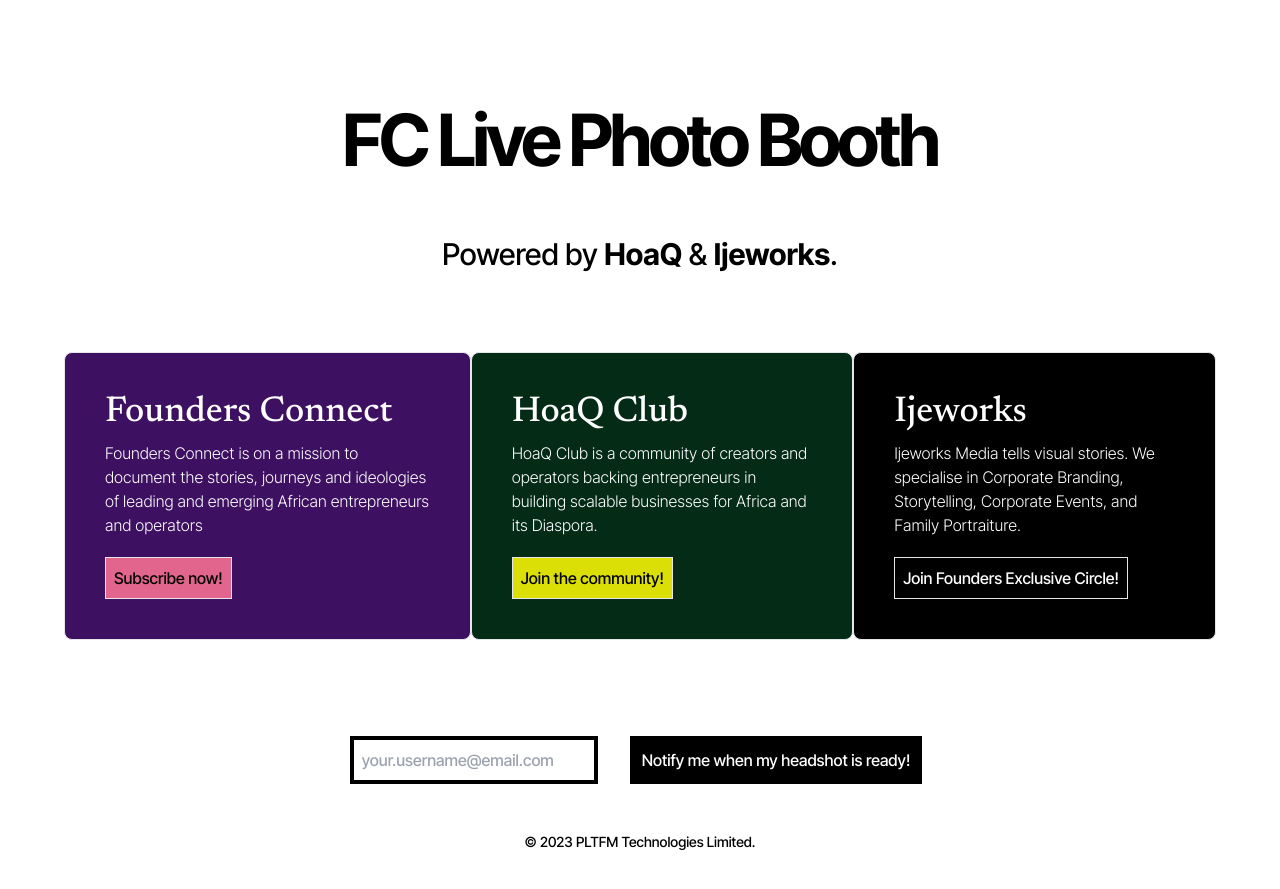
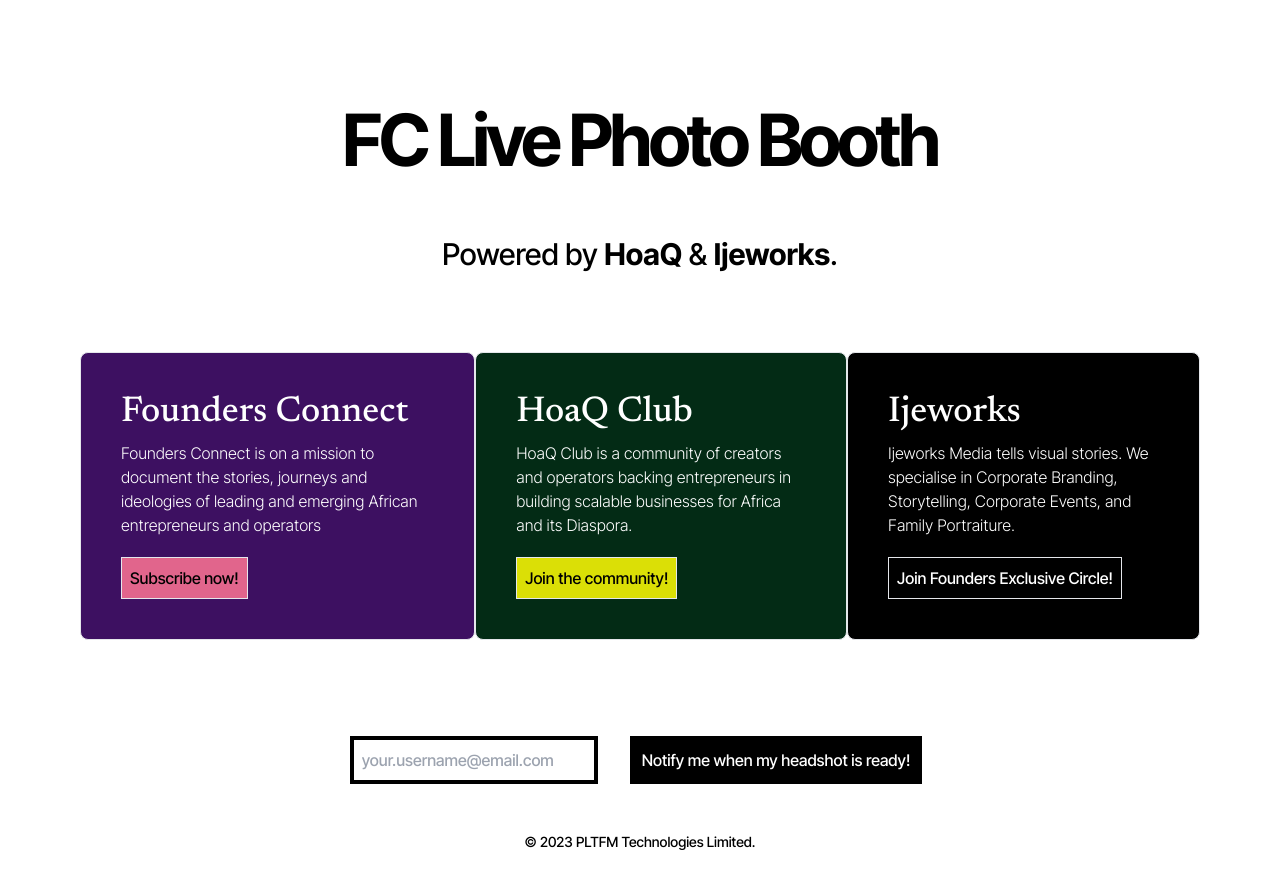
Before and after one commit to pltfmdotco/www, a Jekyll site: the page built from fclive.md, in a window 1280 px wide. Shown: the top 889 px of the page. Built offline with Jekyll 4.4.1, drawn with Linux system fonts in a browser that asks for light colours; nearby versions of some CDN libraries.

Commit message:
fclive: pad to allow space

```diff
--- a/_layouts/fclive.html
+++ b/_layouts/fclive.html
@@ -45,7 +45,7 @@
           <a href="https://ijeworks.com/" class="font-black hover:underline">Ijeworks</a>.
       </h2>
     </div>
-    <div class="flex flex-col mx-auto justify-center md:m-16 md:flex-row">
+    <div class="flex flex-col mx-auto justify-center px-4 md:m-16 md:flex-row">
       <div class="font-inter mx-auto border bg-fc-connect text-white p-10 rounded-lg m-4 max-w-md">
         <p><a class="text-4xl font-newsreader" href="https://linktr.ee/foundersconnect_">Founders Connect</a></p>
         <p class="mt-2 font-light">
```
Also changed, not shown: 1 other file.
